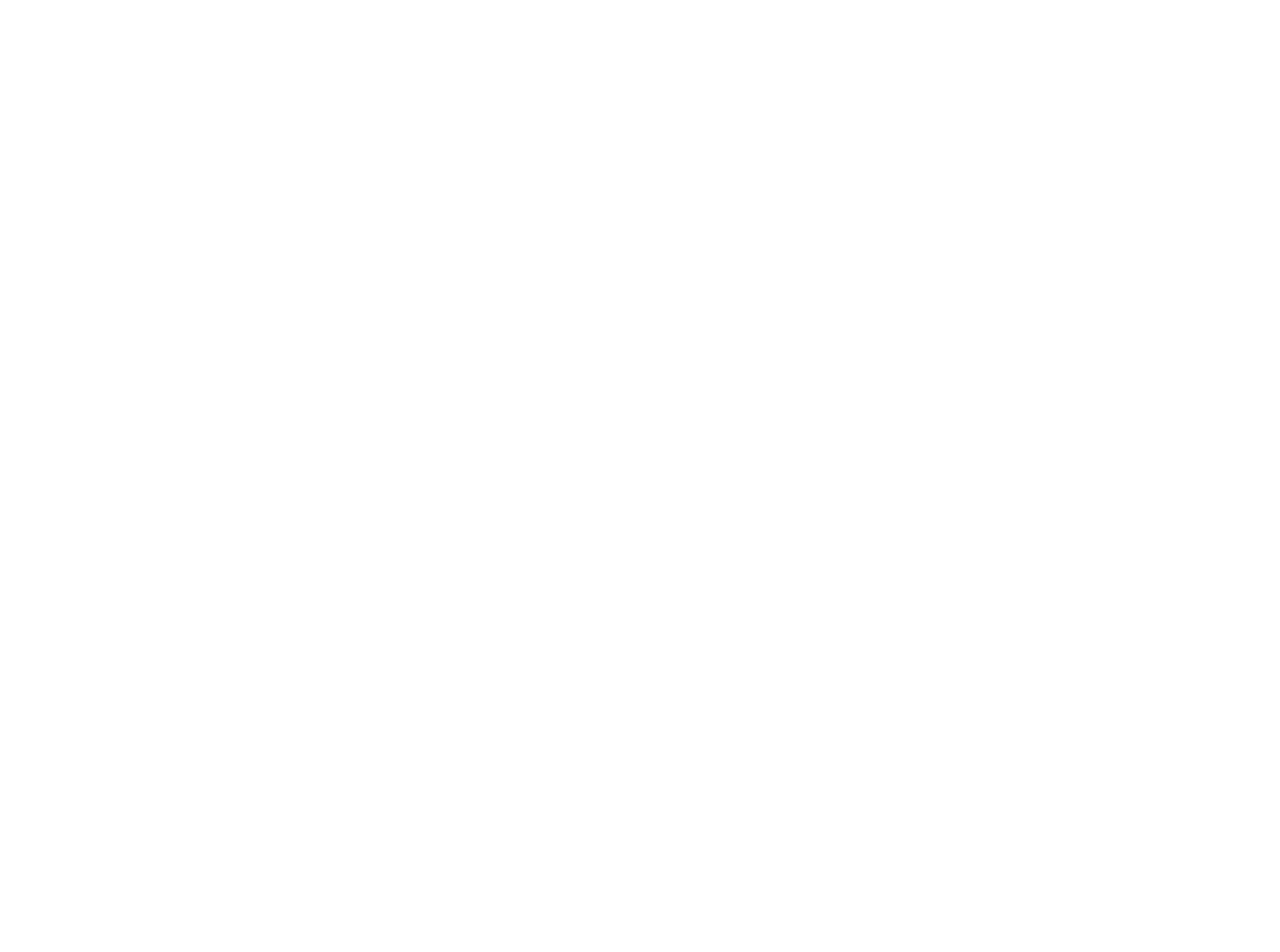
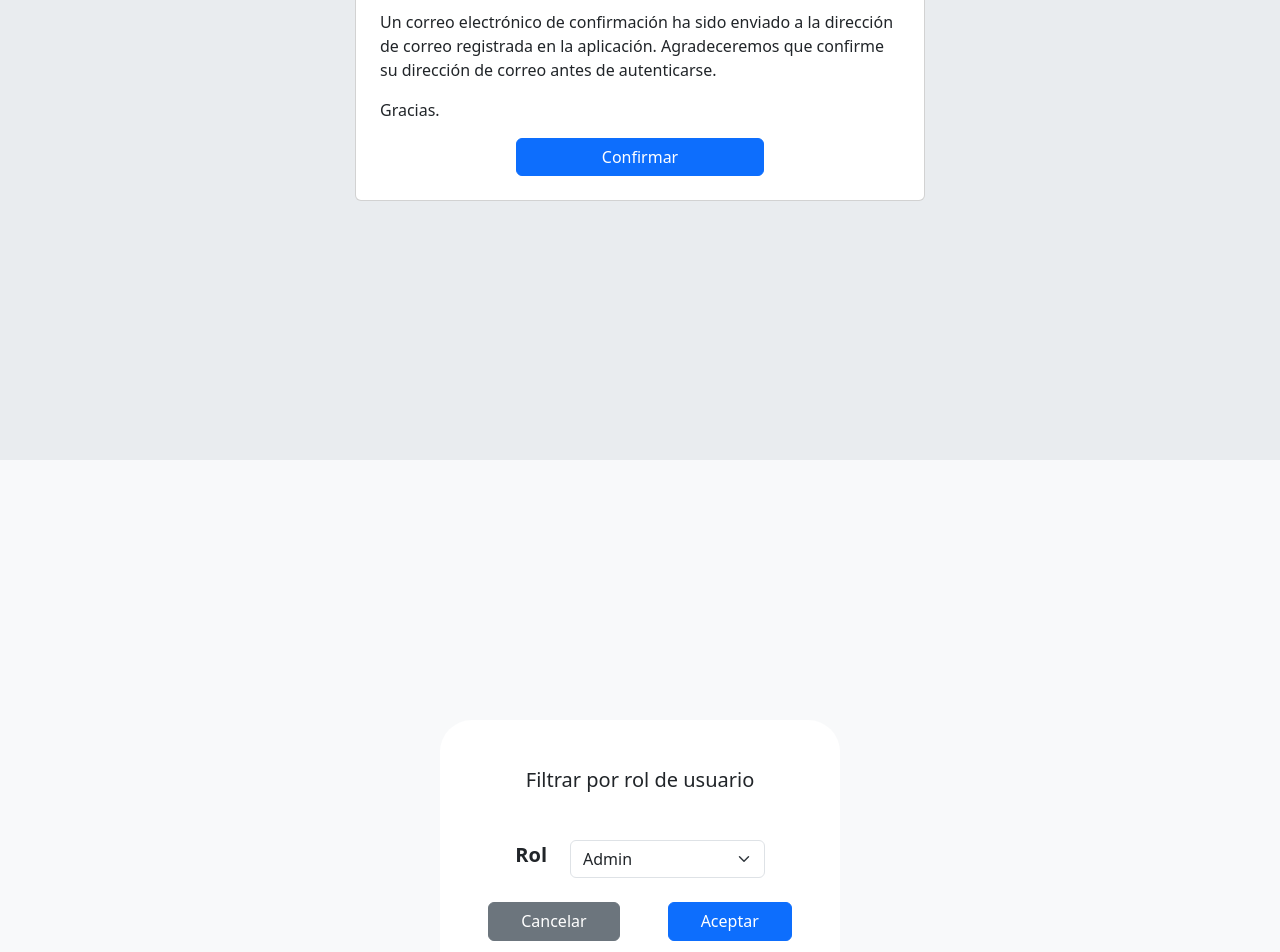
Before and after one commit to SaezGabriel/Proyecto-PW-2025_0, a React (Vite) app: page / in a window 1280 px wide. Shown: the part 1140-2092 px from the top of the page. Before the commit the page ends 800 px from the top, so only its background shows below. Built offline with nearby package versions, Linux system fonts and the light colour scheme.

Commit message:
React comfirmacion_correo y filtrar rol

```diff
--- a/src/main.tsx
+++ b/src/main.tsx
@@ -3,9 +3,13 @@
 
 import "../node_modules/bootstrap/dist/css/bootstrap.min.css"
 import LoginPage from './pages/LoginPage'
+import Confirmacion_correo from './pages/Confirmacion_correo'
+import Filtrar_rol from './pages/Filtrar_rol'
 
 createRoot(document.getElementById('root')!).render(
   <StrictMode>
     <LoginPage />
+    <Confirmacion_correo />
+    <Filtrar_rol />
   </StrictMode>,
 )
--- /dev/null
+++ b/src/pages/Confirmacion_correo.tsx
@@ -0,0 +1,30 @@
+
+const Confirmacion_correo = () => {
+
+
+
+    return        <div className="bg-body-secondary">
+            <div className="container vh-100 d-flex justify-content-center align-items-center">
+                <div className="row">
+                    <div className="col-12">
+                        <div className="card p-4" style={{ maxWidth: "570px", width: "100%" }}>
+                            <h3 className="text-left">Confirmación correo electrónico</h3>
+                            <p className="card-text text-left mt-4">
+                                Un correo electrónico de confirmación ha sido enviado a la dirección de correo registrada
+                                en la aplicación. Agradeceremos que confirme su dirección de correo antes de autenticarse.
+                            </p>
+                            <p className="text-left">Gracias.</p>
+                            <div className="row justify-content-center">
+                                <div className="col-6">
+                                    <button className="btn btn-primary w-100">Confirmar</button>
+                                </div>
+                            </div>
+                        </div>
+                    </div>
+                </div>
+            </div>
+        </div>
+
+}
+
+export default Confirmacion_correo;
--- /dev/null
+++ b/src/pages/Filtrar_rol.tsx
@@ -0,0 +1,33 @@
+const Filtrar_rol = () => {
+
+    return<div className="bg-light d-flex justify-content-center align-items-center vh-100">
+      <div className="container p-5 bg-white rounded-5" style={{ maxWidth: '400px', width: '100%', height: '280px' }}>
+        <h5 className="text-center">Filtrar por rol de usuario</h5>
+        <form>
+          <div className="row mb-4 mt-5 justify-content-center">
+            <div className="col-md-2 text-end">
+              <label htmlFor="rol" className="fw-bold fs-5">Rol</label>
+            </div>
+            <div className="col-md-8">
+              <select id="rol" name="rol" className="form-select">
+                <option value="admin">Admin</option>
+                <option value="user">User</option>
+              </select>
+            </div>
+          </div>
+          {/* Botones centrados */}
+          <div className="d-flex justify-content-center mt-4">
+            <button type="button" className="btn btn-secondary me-5" style={{ paddingTop: '.4rem', paddingBottom: '.4rem', paddingLeft: '2rem', paddingRight: '2rem', fontSize: '1rem' }}>
+              Cancelar
+            </button>
+            <button type="button" className="btn btn-primary" style={{ paddingTop: '.4rem', paddingBottom: '.4rem', paddingLeft: '2rem', paddingRight: '2rem', fontSize: '1rem' }}>
+              Aceptar
+            </button>
+          </div>
+        </form>
+      </div>
+    </div>
+
+}
+
+export default Filtrar_rol;
```
Also changed, not shown: src/HTMLBasico/Filtrar_rol.html (+14 -11 lines).
